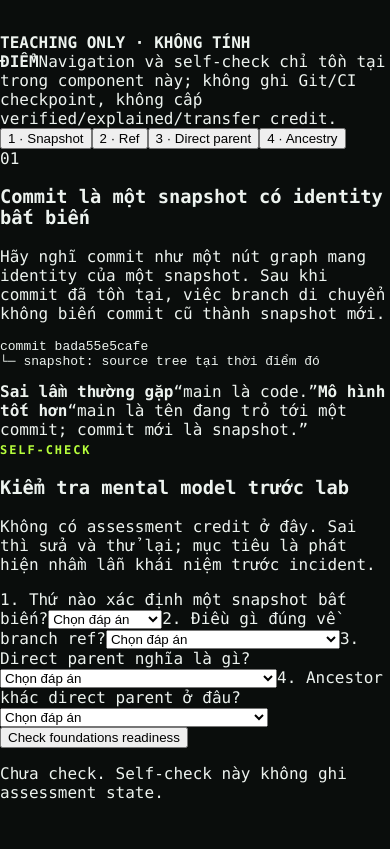
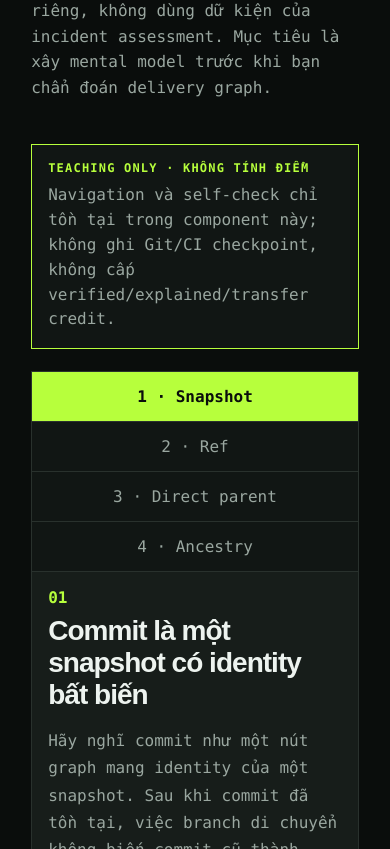
Before and after one commit to roronoazoroshao369/holi-ai, a Next.js app: page / in a window 390 px wide. Shown: the part 6715-7564 px from the top of the page. Built offline with nearby package versions, Linux system fonts and the light colour scheme.

Commit message:
Style responsive Git foundations lesson

```diff
--- a/app/globals.css
+++ b/app/globals.css
@@ -174,3 +174,133 @@ footer strong { color:var(--text); }
   .ciLabHeader { grid-template-columns: 1fr; }
   .ciEvidenceActions { display: grid; grid-template-columns: 1fr; }
 }
+
+
+.gitFoundations {
+  padding: 100px 8vw;
+  max-width: 1500px;
+  margin: auto;
+  min-width: 0;
+}
+.foundationHeading { margin-bottom: 28px; }
+.foundationBoundary {
+  display: grid;
+  gap: 8px;
+  padding: 16px;
+  border: 1px solid var(--accent);
+  background: var(--panel);
+  margin-bottom: 22px;
+}
+.foundationBoundary strong { color: var(--accent); letter-spacing: .1em; font-size: 12px; }
+.foundationBoundary span { color: var(--muted); line-height: 1.55; }
+.foundationNav {
+  display: grid;
+  grid-template-columns: repeat(4, minmax(0, 1fr));
+  gap: 1px;
+  background: var(--line);
+  border: 1px solid var(--line);
+}
+.foundationNav button {
+  border: 0;
+  background: var(--panel);
+  color: var(--muted);
+  padding: 15px 12px;
+  font: inherit;
+  cursor: pointer;
+}
+.foundationNav button[aria-pressed="true"] {
+  background: var(--accent);
+  color: var(--bg);
+  font-weight: 800;
+}
+.gitFoundations :focus-visible { outline: 2px solid var(--accent2); outline-offset: 3px; }
+.foundationLessonBody {
+  border: 1px solid var(--line);
+  border-top: 0;
+  background: var(--panel2);
+  padding: 30px;
+}
+.foundationLessonBody article { min-width: 0; }
+.foundationLessonBody h3, .foundationCheck h3 {
+  font-family: Arial, Helvetica, sans-serif;
+  letter-spacing: -.035em;
+  font-size: clamp(28px, 3vw, 42px);
+  margin: 8px 0 14px;
+}
+.foundationLessonBody p, .foundationCheck p {
+  color: var(--muted);
+  line-height: 1.7;
+}
+.conceptNumber { color: var(--accent); font-weight: 900; }
+.foundationLessonBody pre {
+  white-space: pre-wrap;
+  overflow-wrap: anywhere;
+  padding: 18px;
+  border: 1px solid var(--line);
+  background: var(--bg);
+  line-height: 1.6;
+}
+.foundationContrast {
+  display: grid;
+  grid-template-columns: max-content minmax(0, 1fr);
+  gap: 8px 14px;
+  padding-top: 8px;
+}
+.foundationContrast b { color: var(--accent); }
+.foundationContrast span { color: var(--muted); overflow-wrap: anywhere; }
+.foundationRule { border-left: 3px solid var(--accent); padding-left: 14px; }
+.foundationCheck {
+  margin-top: 24px;
+  padding: 24px;
+  border: 1px solid var(--line);
+  background: var(--panel);
+}
+.foundationQuestions {
+  display: grid;
+  grid-template-columns: repeat(2, minmax(0, 1fr));
+  gap: 16px;
+  margin: 20px 0;
+}
+.foundationQuestions label {
+  color: var(--text);
+  line-height: 1.5;
+  min-width: 0;
+}
+.foundationQuestions select {
+  display: block;
+  width: 100%;
+  min-width: 0;
+  margin-top: 8px;
+  padding: 10px;
+  background: var(--bg);
+  color: var(--text);
+  border: 1px solid var(--line);
+  font: inherit;
+}
+.foundationCheck button {
+  padding: 11px 15px;
+  background: var(--accent);
+  color: var(--bg);
+  border: 0;
+  font: inherit;
+  font-weight: 800;
+  cursor: pointer;
+}
+.foundationStatus { margin-bottom: 0; }
+.foundationCta {
+  display: inline-block;
+  margin-top: 12px;
+  padding: 12px 16px;
+  border: 1px solid var(--accent);
+  color: var(--accent);
+  font-weight: 800;
+}
+@media (max-width: 760px) {
+  .foundationNav { grid-template-columns: 1fr 1fr; }
+  .foundationQuestions { grid-template-columns: 1fr; }
+  .foundationLessonBody, .foundationCheck { padding: 16px; }
+}
+@media (max-width: 460px) {
+  .foundationNav { grid-template-columns: 1fr; }
+  .foundationContrast { grid-template-columns: 1fr; }
+}
```
